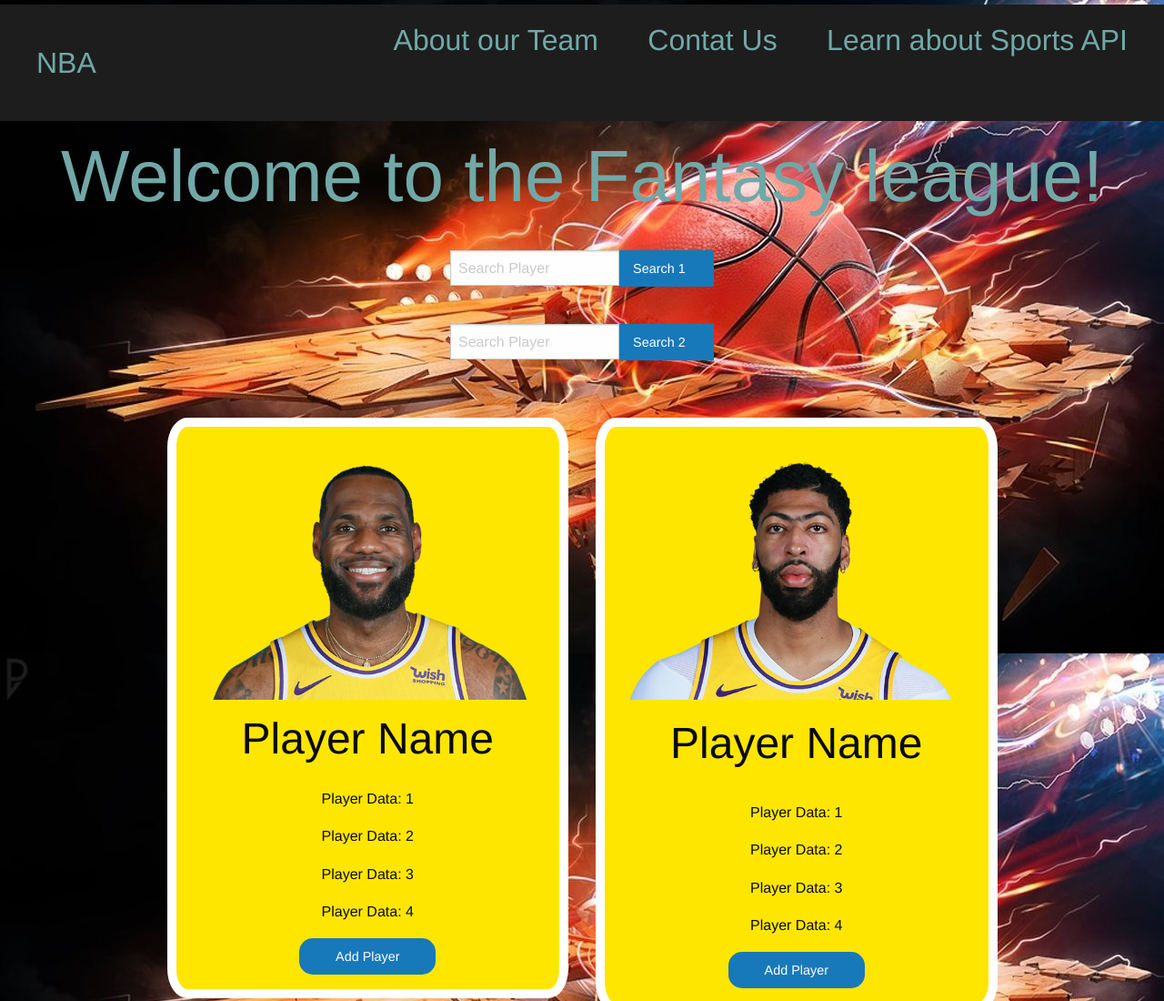
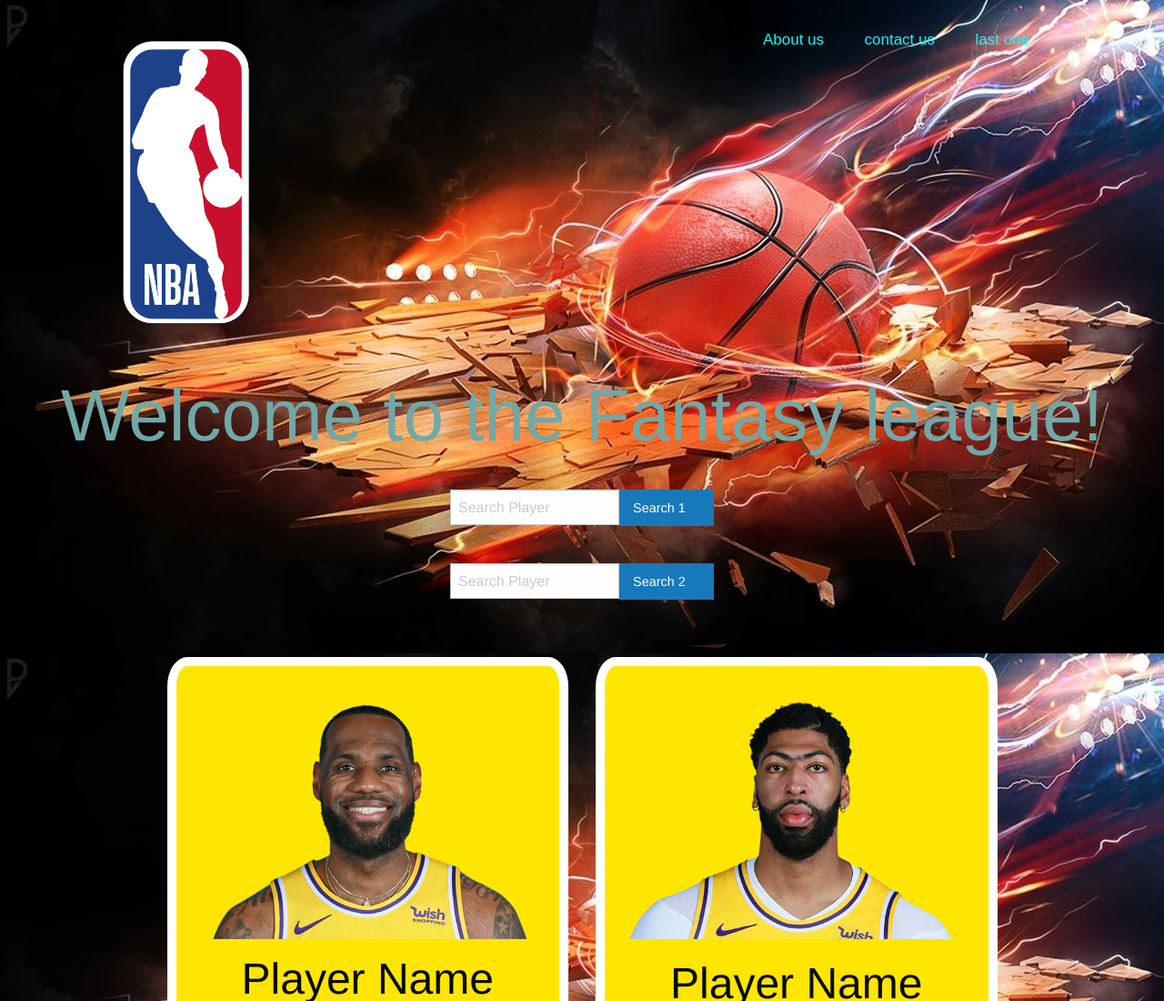
Before and after one commit to ronj2005/NBA-Player-Comparison-App, a plain HTML site: page index.html in a window 1280 px wide. Shown: the top 1100 px of the page at 91% size. Drawn offline with nearby package versions, Linux system fonts and the light colour scheme.

Commit message:
index and css update 10/9

```diff
--- a/assets/css/styles.css
+++ b/assets/css/styles.css
@@ -10,6 +10,39 @@
     background-color: black;
     background-image: url(/assets/images/20383536.jpeg);
 }
+
+.logo{
+  max-width: 15%;
+  height: auto;
+}
+li,a,button{
+  font-family: "Montserrat", sans-serif;
+  font-weight: 500;
+  font-size: 17px;
+  color: aqua;
+  text-decoration: none;
+}
+header{
+  display: flex;
+  justify-content: space-between;
+  padding:  30px 10%;
+}
+.nav_links{
+    list-style: none;
+
+}
+.nav_links li{
+    display: inline-block;
+    padding: 0px 20px;
+}
+.nav_links li a {
+    transition: all 0.3s ease 0s;
+}
+.nav_links li a:hover {
+    color: royalblue;
+}
+
+
 
 /* Nav Section */
   ::selection {
--- a/index.html
+++ b/index.html
@@ -22,7 +22,7 @@
 
   <body>
 <!-- Navigation Bar Top Section-->
-  <nav class="navbar navbar-expand-lg custom-navbar">
+  <!-- <nav class="navbar navbar-expand-lg custom-navbar">
       <a class="navbar-brand" href="#">NBA</a>
       <button class="navbar-toggler" type="button" data-toggle="collapse" data-target="#navbar" aria-controls="navbar"
         aria-expanded="false" aria-label="Toggle navigation">
@@ -31,11 +31,23 @@
       <div class="collapse navbar-collapse" id="navbar">
         <div class="navbar-nav ml-auto">
           <a class="nav-item nav-link" href="#">About our Team</a>
-          <a class="nav-item nav-link" href="#">Contat Us</a>
+          <a class="nav-item nav-link" href="#">Contact Us</a>
           <a class="nav-item nav-link" href="#">Learn about Sports API</a>
         </div>
       </div>
-  </nav>
+  </nav> -->
+
+  <header>
+    <img class="logo" src="./assets/images/nba-logo.png" alt="logo">
+    <nav>
+      <ul class="nav_links">
+        <li><a href="#">About us</a></li>
+        <li><a href="#">contact us</a></li>
+        <li><a href="#">last one</a></li>
+      </ul>
+    </nav>
+  </header>
+
 <!-- Navigation Bar Bottom Section-->
   <section class="jumbotron jumbotron-fluid custom-jumbotron">
       <div class="container">
```
Also changed, not shown: assets/images/nba-logo.png (added).
